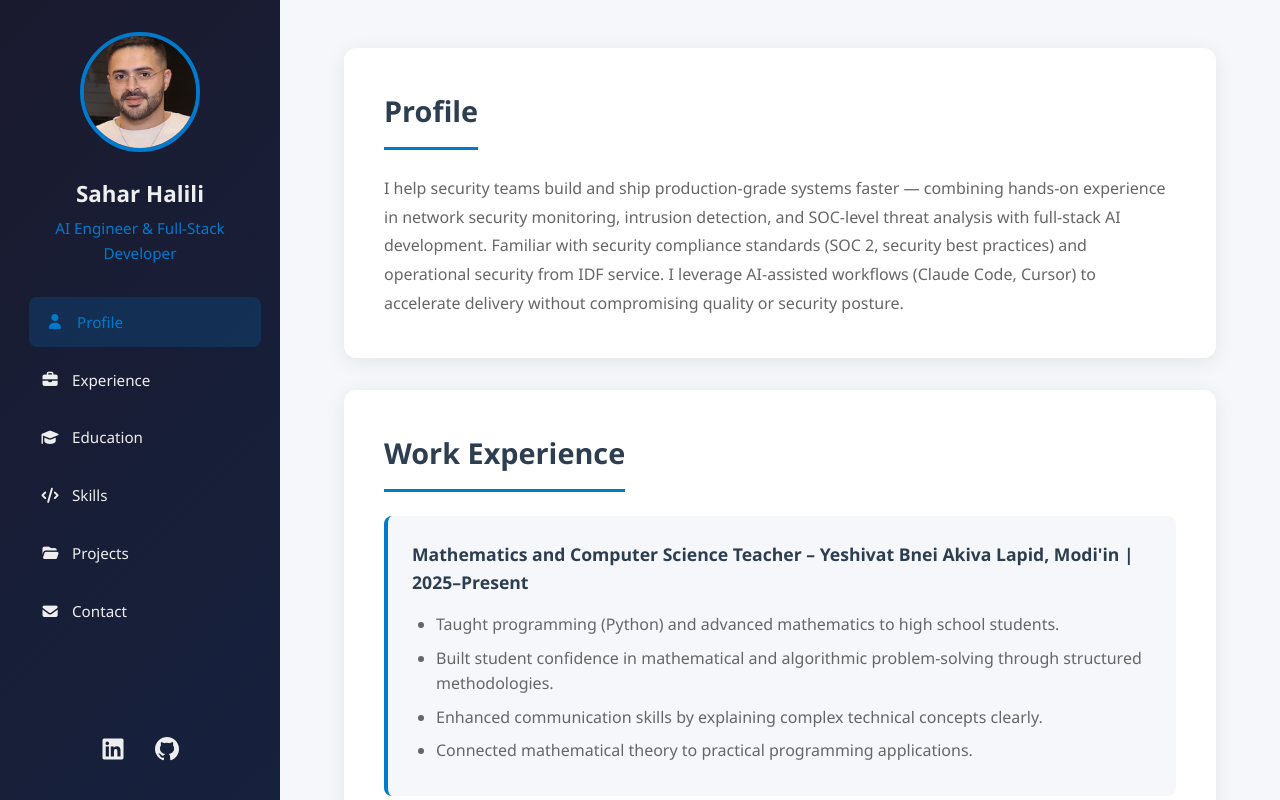
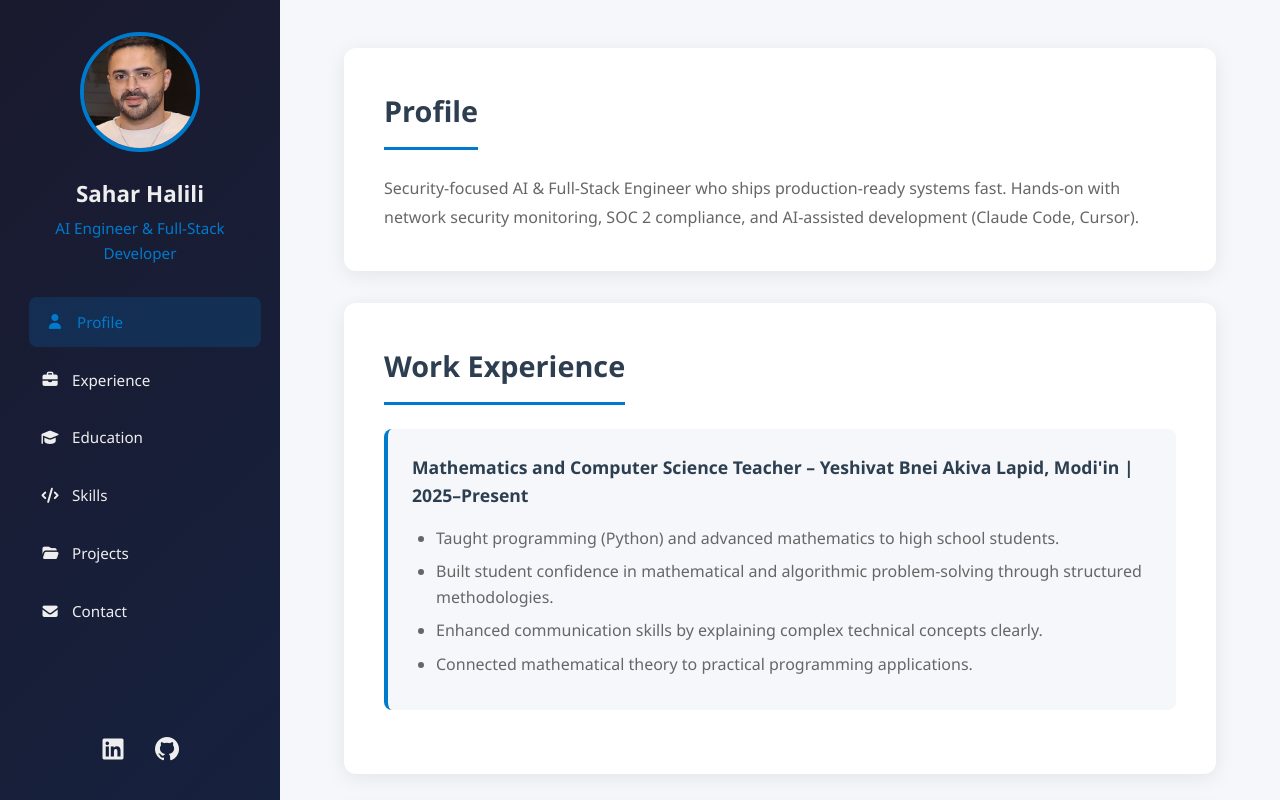
Before and after one commit to SaharHalili95/html-portfolio, a React (Vite) app: page / in a window 1280 px wide. Shown: the top 800 px of the page. Built offline with nearby package versions, Linux system fonts and the light colour scheme.

Commit message:
Shorten summary to 2 concise sentences

```diff
--- a/src/data/portfolioData.ts
+++ b/src/data/portfolioData.ts
@@ -3,7 +3,7 @@ export const profileData = {
   title: "AI Engineer & Full-Stack Developer",
   image: "/images/sh-portfolio.png",
   summary:
-    "I help security teams build and ship production-grade systems faster — combining hands-on experience in network security monitoring, intrusion detection, and SOC-level threat analysis with full-stack AI development. Familiar with security compliance standards (SOC 2, security best practices) and operational security from IDF service. I leverage AI-assisted workflows (Claude Code, Cursor) to accelerate delivery without compromising quality or security posture.",
+    "Security-focused AI & Full-Stack Engineer who ships production-ready systems fast. Hands-on with network security monitoring, SOC 2 compliance, and AI-assisted development (Claude Code, Cursor).",
   social: {
     linkedin: "https://www.linkedin.com/in/sahar-halili-36ba38300",
     github: "https://github.com/SaharHalili95",
```
